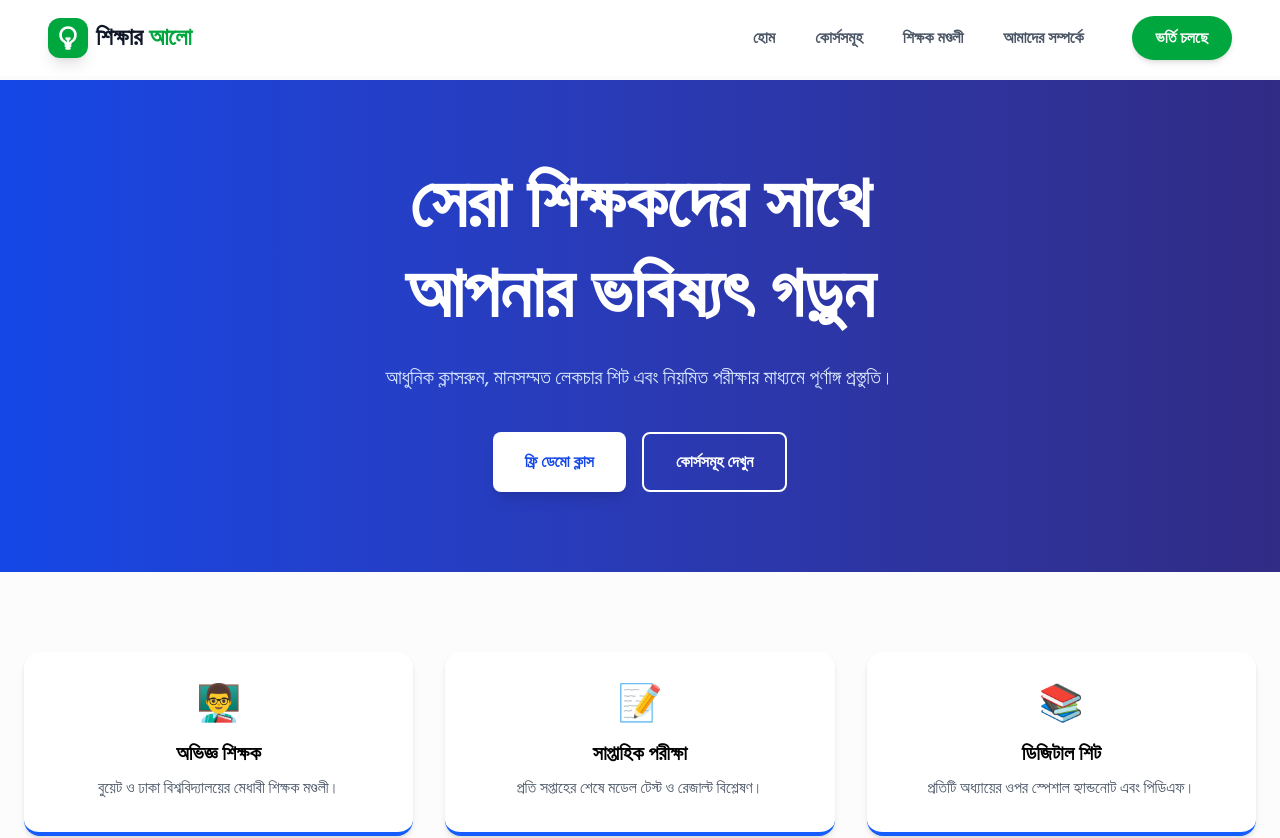
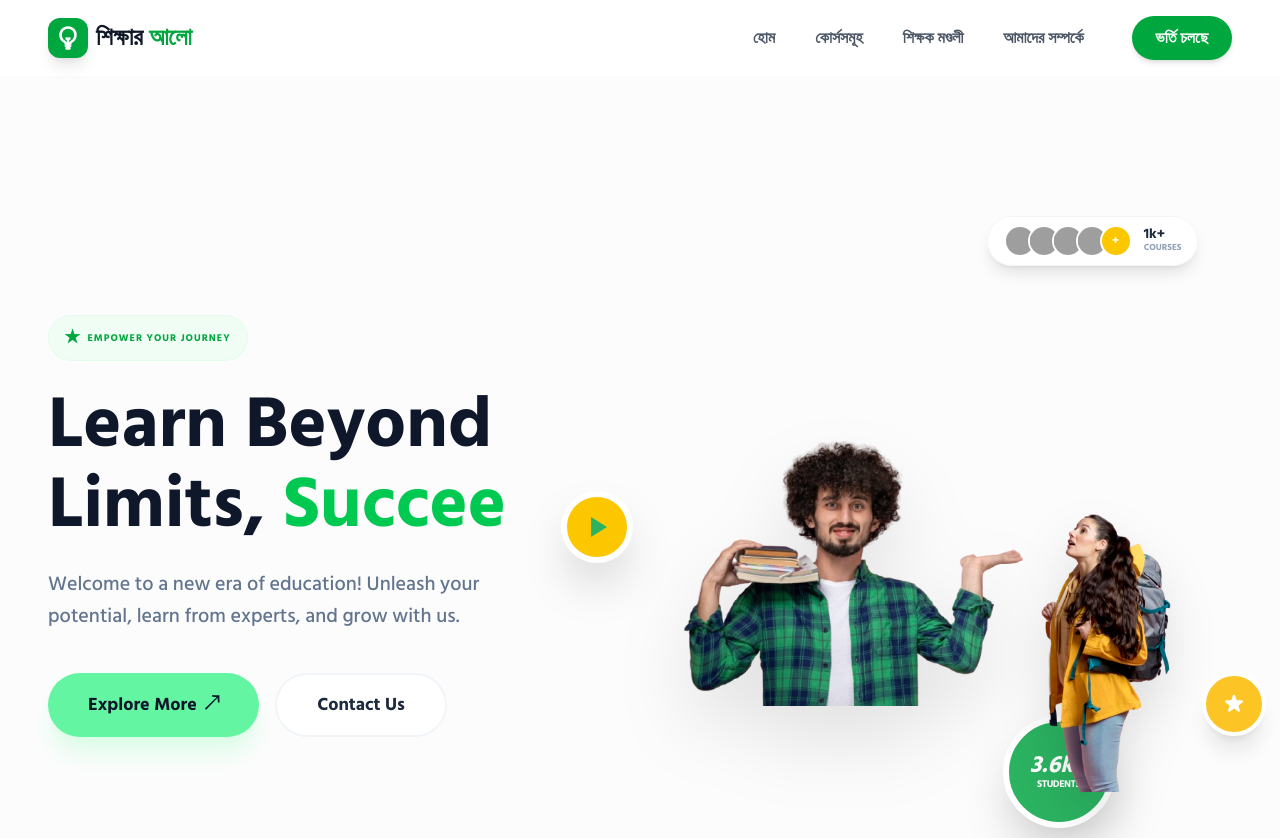
Before and after one commit to Durjoyalways/coaching-center, a Next.js app: page / in a window 1280 px wide. Shown: the top 838 px of the page. Built offline with nearby package versions, Linux system fonts and the light colour scheme; grey boxes are pictures that could not be loaded.

Commit message:
added banner section

```diff
--- a/src/components/home/Hero.tsx
+++ b/src/components/home/Hero.tsx
@@ -1,18 +1,112 @@
-export default function Hero() {
+import Image from "next/image";
+import Link from "next/link";
+import React from "react";
+
+const Hero: React.FC = () => {
   return (
-    <div className="bg-gradient-to-r from-blue-700 to-indigo-900 text-white py-20 px-10 text-center">
-      <div className="max-w-4xl mx-auto">
-        <h1 className="text-5xl md:text-7xl font-extrabold leading-tight">
-          সেরা শিক্ষকদের সাথে <br/> আপনার ভবিষ্যৎ গড়ুন
-        </h1>
-        <p className="mt-6 text-xl text-blue-100">
-          আধুনিক ক্লাসরুম, মানসম্মত লেকচার শিট এবং নিয়মিত পরীক্ষার মাধ্যমে পূর্ণাঙ্গ প্রস্তুতি।
-        </p>
-        <div className="mt-10 flex gap-4 justify-center">
-          <button className="bg-white text-blue-700 px-8 py-4 rounded-lg font-bold shadow-lg">ফ্রি ডেমো ক্লাস</button>
-          <button className="border-2 border-white text-white px-8 py-4 rounded-lg font-bold">কোর্সসমূহ দেখুন</button>
+    <section className="relative w-full bg-[#fcfcfc] overflow-hidden py-10 lg:py-24 px-6 md:px-12">
+      <div className="max-w-7xl mx-auto grid grid-cols-1 lg:grid-cols-12 gap-12 items-center">
+
+        {/* বাম পাশ: টেক্সট কন্টেন্ট */}
+        <div className="z-30 lg:col-span-5 order-2 lg:order-1 text-center lg:text-left">
+          <div className="inline-flex items-center gap-2 px-4 py-2 bg-green-50 rounded-full text-green-600 font-bold mb-6 border border-green-100/50">
+            <span className="text-lg">★</span>
+            <span className="tracking-widest text-[10px] uppercase">Empower Your Journey</span>
+          </div>
+
+          <h1 className="text-5xl md:text-6xl lg:text-7xl font-black text-slate-900 leading-[1.1] mb-6">
+            Learn Beyond <br /> Limits, <span className="text-green-500">Succee</span>
+          </h1>
+
+          <p className="text-slate-500 text-lg md:text-xl mb-10 leading-relaxed font-medium max-w-md mx-auto lg:mx-0">
+            Welcome to a new era of education! Unleash your potential, learn from experts, and grow with us.
+          </p>
+
+          <div className="flex flex-wrap gap-4 justify-center lg:justify-start">
+            <Link
+              href="/courses"
+              className="bg-[#63f5a1] text-slate-900 px-10 py-4 rounded-full font-bold text-lg shadow-xl shadow-green-100 hover:scale-105 transition-all duration-300 flex items-center gap-2 group"
+            >
+              Explore More <span className="group-hover:translate-x-1 transition-transform">↗</span>
+            </Link>
+            <Link
+              href="/contact"
+              className="bg-white border-2 border-slate-100 text-slate-800 px-10 py-4 rounded-full font-bold text-lg hover:bg-slate-50 transition-all duration-300"
+            >
+              Contact Us
+            </Link>
+          </div>
         </div>
+
+        {/* ডান পাশ: প্রফেশনাল ইমেজ কম্পোজিশন */}
+        <div className="relative lg:col-span-7 flex justify-center items-center order-1 lg:order-2 h-[550px] md:h-[700px]">
+
+          {/* ব্যাকগ্রাউন্ড কালার ব্লক (আপনার স্ক্রিনশটের মতো) */}
+          <div className="absolute top-0 right-[20%] w-[50%] h-[80%] bg-[#f0ffea] rounded-2xl -z-10" />
+          <div className="absolute bottom-10 right-0 w-[45%] h-[55%] bg-[#fff9e5] rounded-2xl -z-10" />
+
+          {/* প্রধান ইমেজ কন্টেইনার */}
+          <div className="relative w-full h-full flex justify-center items-end">
+
+            {/* ১. স্টুডেন্ট ম্যান (বড় ইমেজ) */}
+            <div className="relative z-20 w-[65%] h-[90%] transform -translate-x-10">
+              <Image
+                src="/images/man.png" // আপনার ম্যান ইমেজ (Background removed)
+                alt="Student Man"
+                fill
+                priority
+                className="object-contain drop-shadow-[0_35px_35px_rgba(0,0,0,0.1)]"
+              />
+
+              {/* সাকসেস ব্যাজ (3.6k+) */}
+              <div className="absolute bottom-12 -right-10 z-50 bg-[#2bb361] text-white p-6 rounded-full w-28 h-28 flex flex-col items-center justify-center shadow-2xl border-[6px] border-white">
+                <span className="text-2xl font-black leading-none italic">3.6k+</span>
+                <span className="text-[10px] uppercase font-bold tracking-tighter">Students</span>
+              </div>
+            </div>
+
+            {/* ২. স্টুডেন্ট ওম্যান (ছোট ইমেজ) */}
+            <div className="absolute bottom-0 right-0 w-[48%] h-[70%] z-30">
+              <Image
+                src="/images/woman.png" // আপনার ওম্যান ইমেজ (Background removed)
+                alt="Student Woman"
+                fill
+                className="object-contain drop-shadow-[0_25px_25px_rgba(0,0,0,0.12)]"
+              />
+            </div>
+
+            {/* ৩. ফ্লোটিং মেম্বার ব্যাজ (1k+ Courses) */}
+            <div className="absolute top-10 right-[5%] z-40 bg-white/80 backdrop-blur-md px-4 py-2 rounded-full shadow-lg border border-slate-100 flex items-center gap-3">
+              <div className="flex -space-x-2">
+                {[1,2,3,4].map((i) => (
+                  <div key={i} className="w-8 h-8 rounded-full border-2 border-white overflow-hidden">
+                    <img src={`https://i.pravatar.cc/100?img=${i+10}`} alt="user" />
+                  </div>
+                ))}
+                <div className="w-8 h-8 rounded-full bg-yellow-400 border-2 border-white flex items-center justify-center text-white text-xs font-bold">+</div>
+              </div>
+              <div className="text-left">
+                <p className="text-sm font-black text-slate-800 leading-none">1k+</p>
+                <p className="text-[9px] font-bold text-slate-400 uppercase">Courses</p>
+              </div>
+            </div>
+
+            {/* ৪. ভিডিও প্লে বাটন */}
+            <div className="absolute top-[45%] left-[-5%] lg:left-0 z-40 bg-yellow-400 p-5 rounded-full border-[6px] border-white shadow-2xl hover:scale-110 transition-transform cursor-pointer group">
+               <div className="w-0 h-0 border-t-[10px] border-t-transparent border-l-[16px] border-l-[#2bb361] border-b-[10px] border-b-transparent ml-1" />
+            </div>
+
+            {/* ৫. ছোট ডেকোরেটিভ আইকন (ব্যাজ) */}
+            <div className="absolute bottom-[20%] right-[-5%] z-40 bg-[#fcc011] p-4 rounded-full border-4 border-white shadow-xl animate-pulse">
+               <svg className="w-6 h-6 text-white" fill="currentColor" viewBox="0 0 20 20"><path d="M9.049 2.927c.3-.921 1.603-.921 1.902 0l1.07 3.292a1 1 0 00.95.69h3.462c.969 0 1.371 1.24.588 1.81l-2.8 2.034a1 1 0 00-.364 1.118l1.07 3.292c.3.921-.755 1.688-1.54 1.118l-2.8-2.034a1 1 0 00-1.175 0l-2.8 2.034c-.784.57-1.838-.197-1.539-1.118l1.07-3.292a1 1 0 00-.364-1.118L2.98 8.72c-.783-.57-.38-1.81.588-1.81h3.461a1 1 0 00.951-.69l1.07-3.292z"/></svg>
+            </div>
+
+          </div>
+        </div>
+
       </div>
-    </div>
+    </section>
   );
-}
+};
+
+export default Hero;
```
Also changed, not shown: public/images/man.png (added), public/images/woman.png (added).
